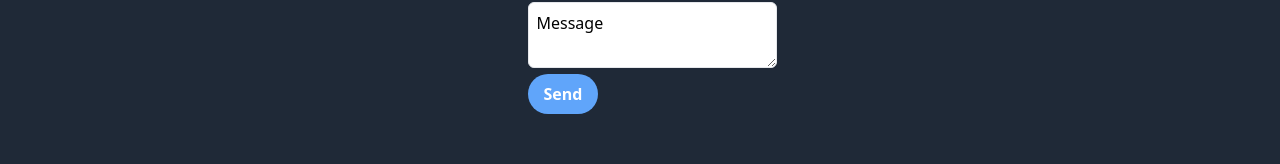
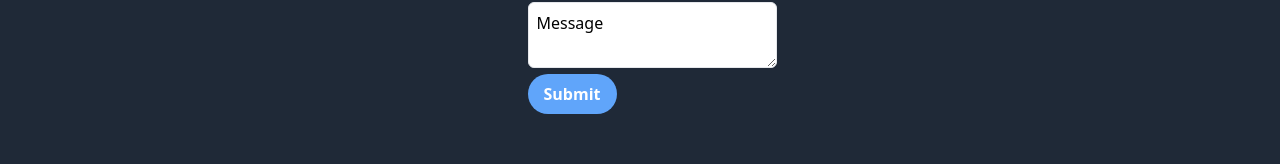
Before and after one commit to flanfy/ResumeWebsite, a React (Vite) app: page / in a window 1280 px wide. Shown: the part 2628-2792 px from the top of the page. Built offline with nearby package versions, Linux system fonts and the light colour scheme; a web font is replaced by a local one.

Commit message:
more form

```diff
--- a/src/components/Contact/Form.jsx
+++ b/src/components/Contact/Form.jsx
@@ -5,6 +5,7 @@ export default function Form() {
 
     return (
         <>
+        <form name='contact' netlify hidden />
         <form name="contact" className="max-w-md p-4 rounded-md" method="POST" netlify>
             <input type="hidden" name="form-name" value="contact"></input>
             <p className="mb-4">
@@ -31,7 +32,7 @@ export default function Form() {
                 type="submit"
                 class="bg-blue-400 hover:bg-blue-700 text-white font-bold py-2 px-4 rounded-full"
                 >
-                Send
+                Submit
                 </button>
             </p>
         </form>
```
